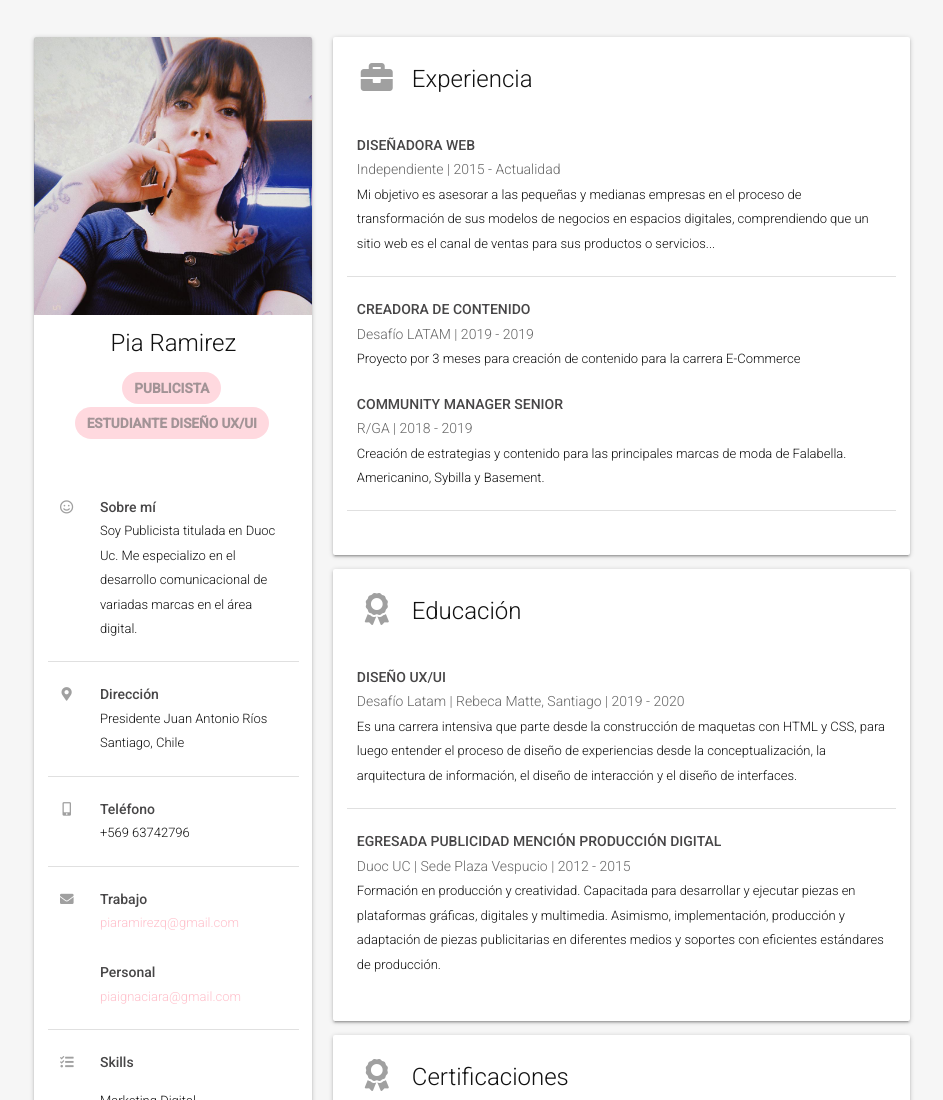
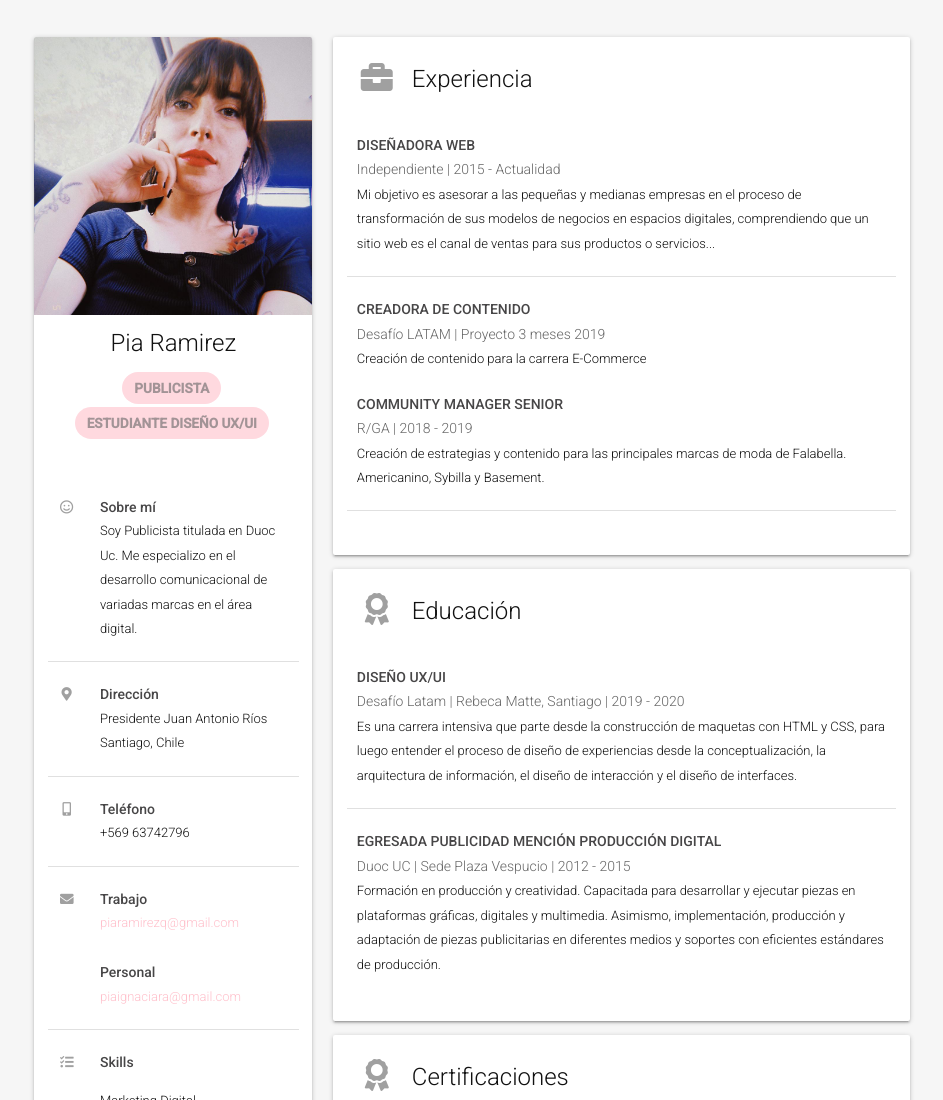
Before and after one commit to piaaaig/mi-cv, a plain HTML site: page index.html in a window 1280 px wide. Shown: the top 1100 px of the page, without its empty margins (168-1111 px from the left). Drawn offline with nearby package versions, Linux system fonts and the light colour scheme; a script that the page names is missing.

Commit message:
actualizacion

```diff
--- a/index.html
+++ b/index.html
@@ -242,8 +242,8 @@
             <div class="row">
               <div class="col s12 m12 l12 xl12">
                 <strong>CREADORA DE CONTENIDO</strong>
-                <p><span class="card-minimus"> Desafío LATAM | 2019 - 2019</span></p>
-                <p>Proyecto por 3 meses para creación de contenido para la carrera E-Commerce</p>
+                <p><span class="card-minimus"> Desafío LATAM | Proyecto 3 meses 2019</span></p>
+                <p>Creación de contenido para la carrera E-Commerce</p>
               </div>
             </div>
 
```
